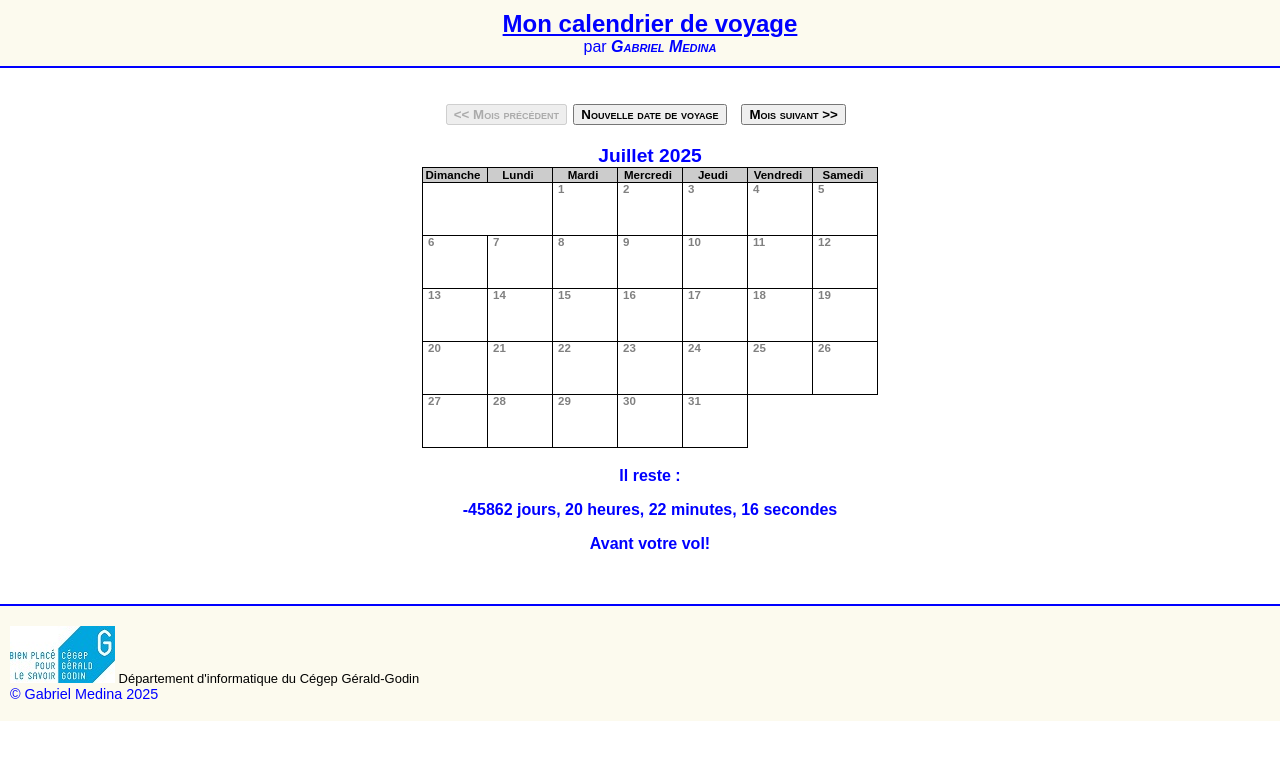
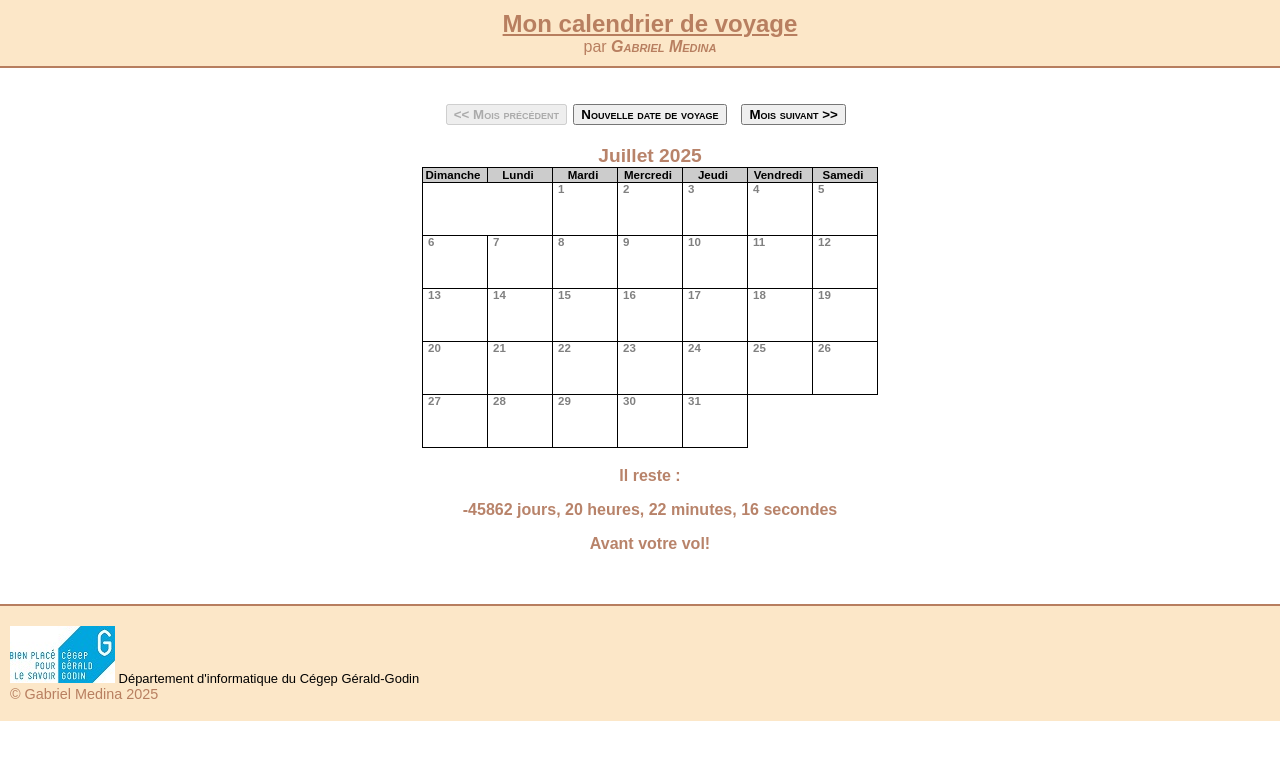
Before and after one commit to gabsmedinat/Calculateur-de-vacances, a plain HTML site: page affiche-calendrier.html in a window 1280 px wide. Drawn offline with Linux system fonts and the light colour scheme.

Commit message:
Hierarchie du répertoire changée + Couleurs utilisés dans le projet

```diff
--- a/styleProjet.css
+++ b/styleProjet.css
@@ -1,7 +1,7 @@
 body {
     font-family: arial;
     font-size: 12pt;
-    color: blue;
+    color: #a9684ad2;
     margin: 0;
 }
 
@@ -37,7 +37,7 @@ table {
 }
 
 .sCellJourDepart {
-    background-color: blue;
+    background-color: #FF9D3D;
     color: white;
     font-weight: bold;
 }
@@ -69,7 +69,7 @@ table {
 }
 
 .sEntete {
-    background-color: #FCFAEE;
+    background-color: #FCE7C8;
     margin-bottom: 5px;
     border-bottom-width: 2px;
     border-bottom-style: solid;
@@ -82,7 +82,7 @@ table {
 
 .sPiedDePage {
     clear: both;
-    background-color: #FCFAEE;
+    background-color: #FCE7C8;
     font-size: 90%;
     margin-top: 5px;
     border-top-width: 2px;
```
